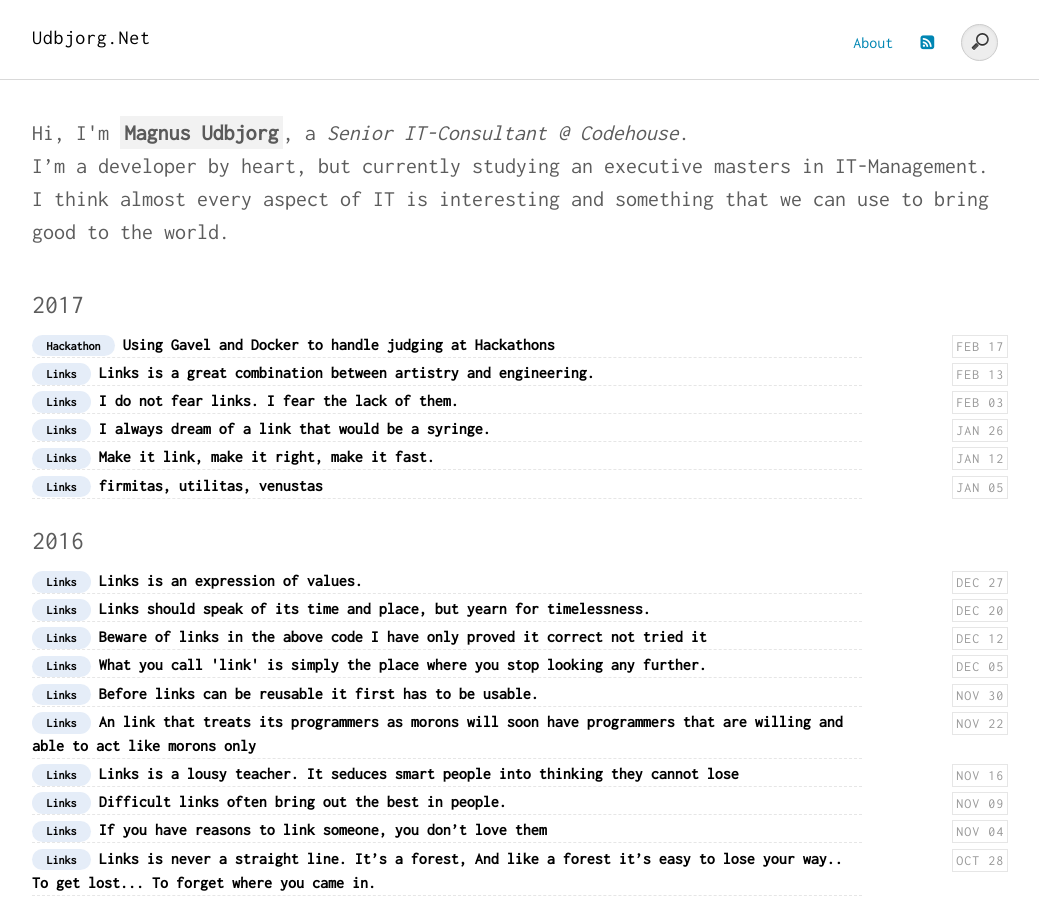
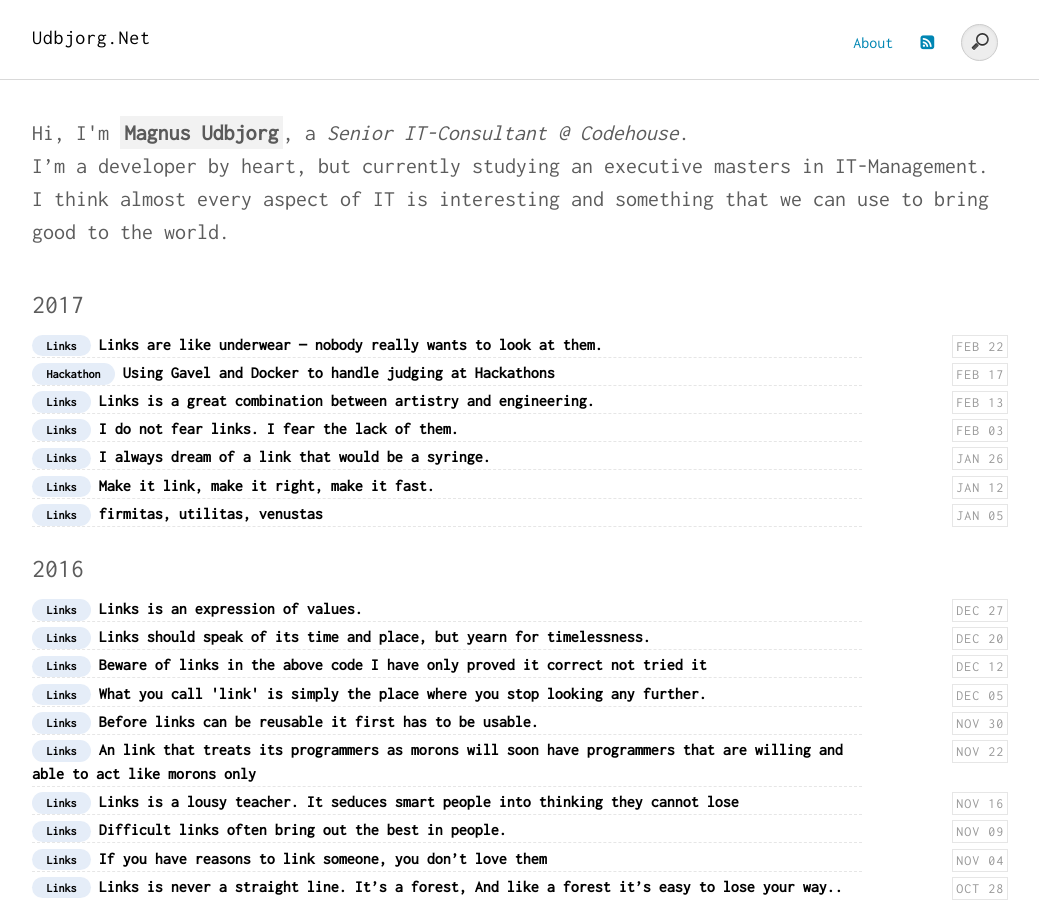
Before and after one commit to magudb/magudb.github.io, a Jekyll site: the page built from index.html, in a window 1280 px wide and 900 px high. Shown: the whole window, without its empty margins (120-1159 px from the left). Built offline with Jekyll 4.4.1, drawn with Linux system fonts in a browser that asks for light colours; some of the changed lines change nothing that is shown.

Commit message:
New post: Links are like underwear — nobody really wants to look at them.

```diff
--- a/_drafts/2017-02-20-empty.md
+++ b/_posts/2017-02-22-Operating systems are like underwear — nobody really wants to look at them.md
@@ -1,7 +1,7 @@
 ---
 layout: post
-title: ""
-description: ""
+title: "Links are like underwear — nobody really wants to look at them."
+description: "Operating systems are like underwear — nobody really wants to look at them."
 comments: true
 category: "Links"
 keywords: "Links, extravaganza, Tech, IT, Microservices, NodeJs, C#, Javascript, Solution architecture"
@@ -26,21 +26,33 @@ keywords: "Links, extravaganza, Tech, IT, Microservices, NodeJs, C#, Javascript,
 
 # My favorites<a name="favorites"></a> #
 * [Jef Claes: How To Organize A Meetup](http://www.jefclaes.be/2017/02/how-to-organize-meetup.html){:target="_blank"}
+* [The Myth Of “Mission-critical”: Irrational Thinking In Modern It Management - Dynatrace Blog](https://www.dynatrace.com/blog/the-myth-of-mission-critical-irrational-thinking-in-modern-it-management/){:target="_blank"}
 * [Moving To Https - Migrate From Http To Https With Ease.](https://movingtohttps.com/){:target="_blank"}
 * [Announcing Open Source Guides](https://github.com/blog/2318-announcing-open-source-guides){:target="_blank"} ==> [Open Source Guide - A Community Guide For Open Source Creators.](https://opensource.guide/){:target="_blank"}
 * [Web Field Manual - Design](http://webfieldmanual.com/design.html){:target="_blank"}
 * [.Net Core On Arm – Blog – Steve Desmond Software Development](https://stevedesmond.ca/blog/net-core-on-arm){:target="_blank"}
+* [Symptoms Of Dysfunctional Architecture – Budgeting Software Development In Digital Transformation « Peter Pilgrim :: Java Champion :: Digital Architect](http://www.xenonique.co.uk/blog/2017/02/18/symptoms-of-dysfunctional-architecture-budgeting-software-development-in-digital-transformation/){:target="_blank"}
+* [Reflecting On One Very, Very Strange Year At Uber — Susan J. Fowler](https://www.susanjfowler.com/blog/2017/2/19/reflecting-on-one-very-strange-year-at-uber){:target="_blank"}
+* [Code Review: Easier Better Faster Stronger - Cheesecake Labs](https://www.ckl.io/blog/code-review-easier-better-faster-stronger/){:target="_blank"}
+* [Sweden's 'Very Stupid Hackathon' Produced Some Pretty Malicious Hacks - The New Stack](https://thenewstack.io/sweden-hosted-stupid-hackathon/){:target="_blank"}
+* [Glossary Of Modern Javascript Concepts: Part 1](https://auth0.com/blog/glossary-of-modern-javascript-concepts/){:target="_blank"}
 
 ## Ideas, Thoughts, comments <a name="ideas"></a> ##
+* [Why I Don't Talk To Google Recruiters](http://www.yegor256.com/2017/02/21/say-no-to-google-recruiters.html){:target="_blank"}
 * Demystifying Service Design - [Part 1](https://blog.practicalservicedesign.com/demystifying-service-design-part-1-56be3322d070#.hpuycskgt){:target="_blank"} & [Part 2](https://blog.practicalservicedesign.com/demystifying-service-design-part-2-2602772c317d#.j6ron1a6f){:target="_blank"}
 * [Github Pull Request Checklist - Ardalis](http://ardalis.com/github-pull-request-checklist){:target="_blank"}
 * [On Design Tools And Processes - Viljami Salminen](https://viljamis.com/2017/design-tools-processes/){:target="_blank"}
+* [Effective Product Roadmaps / Melissa Perri](http://melissaperri.com/2017/02/15/product-roadmaps/#.WKq6cfnhCUl){:target="_blank"}
+* [Evolution Of Business Logic From Monoliths Through Microservices, To Functions – Medium](https://medium.com/@adrianco/evolution-of-business-logic-from-monoliths-through-microservices-to-functions-ff464b95a44d#.2mw3s4e7i){:target="_blank"}
+
 ## Agile, Organizations and process<a name="agile"></a> ##
 * [The Agile Uprising Podcast - Listen Via Stitcher Radio On Demand](http://www.stitcher.com/podcast/the-agile-uprising-podcast){:target="_blank"}
 * [How To Be Agile With Distributed Teams](https://www.infoq.com/articles/be-agile-distributed-teams){:target="_blank"}
 * [To Package A Great User Experience, Start With Your Development Team - The New Stack](https://thenewstack.io/package-great-user-experience-start-development-team/){:target="_blank"}
 
 ## Architecture & Software development practices <a name="development"></a> ##
+* [Using The Actor Model With Domain-driven Design (Ddd) In Reactive Systems With Vaughn Vernon - @Lightbend](http://www.lightbend.com/blog/using-the-actor-model-with-domain-driven-design-ddd-in-reactive-systems-with-vaughn-vernon){:target="_blank"}
+* [Microxchg 2017 - Youtube](https://www.youtube.com/watch?v=F3wqb6nTzOw&list=PLx2By31njbhqajVIFTf-t-rTftvv4aIxp){:target="_blank"}
 * Refactoring Towards Resilience - [A Primer](https://jimmybogard.com/refactoring-towards-resilience-a-primer/){:target="_blank"}
 * [Event Driven Microservices Patterns - Mapr](https://www.mapr.com/blog/event-driven-microservices-patterns){:target="_blank"}
 * [Why The Future Of Software And Apps Is Serverless](https://read.acloud.guru/why-the-future-of-software-and-apps-is-serverless-reprinted-from-10-15-2012-b92ea572b2ef#.zgyvhpiq7){:target="_blank"}
@@ -49,21 +61,31 @@ keywords: "Links, extravaganza, Tech, IT, Microservices, NodeJs, C#, Javascript,
 * [Refactoring Towards Resilience: Evaluating Rabbitmq Options](https://jimmybogard.com/refactoring-towards-resilience-evaluating-rabbitmq-options/){:target="_blank"}
 * [Fauna Blog - Build A Serverless App With The First Serverless Database](https://fauna.com/blog/serverless-cloud-database?yc=){:target="_blank"}
 * [Reasons Software Architecture Matters](http://blog.dmbcllc.com/reasons-software-architecture-matters/){:target="_blank"}
+* [Talks Archive - Microservices.com](https://www.microservices.com/talks/){:target="_blank"}
 
 ## **.Net, C#, F# (& Powershell)**  <a name="net"></a> ##
 * [Powershell On Rhel In One Minute – Rhd Blog](https://developers.redhat.com/blog/2017/02/09/powershell-on-rhel-in-one-minute/){:target="_blank"}
 * [Productive Rage - Face Or No Face (Finding Faces In Photos Using C# And Accord.net)](http://www.productiverage.com/face-or-no-face-finding-faces-in-photos-using-c-sharp-and-accordnet){:target="_blank"}
+* [Muso31/helixbase](https://github.com/muso31/Helixbase){:target="_blank"}
+* [On Automappers - Enterprise Craftsmanship](http://enterprisecraftsmanship.com/2017/02/16/on-automappers/){:target="_blank"}
+* [Onion Architecture In Asp.net Core Mvc](http://www.c-sharpcorner.com/article/onion-architecture-in-asp-net-core-mvc/){:target="_blank"}
 
 ## Other Languages  <a name="polygloting"></a> ##
 * [Sixt/ja-micro: Lightweight Framework For Building Java Microservices](https://github.com/Sixt/ja-micro){:target="_blank"}
 
 ## Javascript && NodeJs <a name="javascript"></a><a name="nodejs"></a> ##
+* [A Detailed Introduction To Webpack – Smashing Magazine](https://www.smashingmagazine.com/2017/02/a-detailed-introduction-to-webpack/){:target="_blank"}
 * [Glossary Of Modern Javascript Concepts: Part 1](https://auth0.com/blog/glossary-of-modern-javascript-concepts/){:target="_blank"}
 * [Browser Terminals](https://remysharp.com/2017/02/10/browser-terminals){:target="_blank"}
 * [Javascript Start-up Performance – Dev Channel – Medium](https://medium.com/dev-channel/javascript-start-up-performance-69200f43b201#.rhhbesh7h){:target="_blank"}
 * [System Notifications With Node.js](https://davidwalsh.name/system-notifications-node){:target="_blank"}
 * [Rembrandt By Imgly](http://rembrandtjs.com/){:target="_blank"}
 * [Getting Node.js Testing And Tdd Right - @Risingstack](https://blog.risingstack.com/getting-node-js-testing-and-tdd-right-node-js-at-scale/){:target="_blank"}
+* [How To Build And Structure A Node.js Mvc Application](https://www.sitepoint.com/node-js-mvc-application/){:target="_blank"}
+* [What’s New In Expressjs 5.0 - Scotch](https://scotch.io/tutorials/whats-new-in-expressjs-5-0){:target="_blank"}
+* [System Notifications With Node.js](https://davidwalsh.name/system-notifications-node){:target="_blank"}
+* [Parsley - The Ultimate Javascript Form Validation Library](http://parsleyjs.org/){:target="_blank"}
+* [Introducing Graphicsjs, A Powerful Lightweight Graphics Library](https://www.sitepoint.com/introducing-graphicsjs-a-powerful-lightweight-graphics-library/){:target="_blank"}
 
 ## Frontend matters <a name="web"></a> ##
 * [Html & Css Is Hard](https://internetingishard.com/html-and-css/){:target="_blank"}
@@ -73,13 +95,18 @@ keywords: "Links, extravaganza, Tech, IT, Microservices, NodeJs, C#, Javascript,
 * [Design Your Content Typography First (And A Look At Type Nugget) - Css-tricks](https://css-tricks.com/design-content-typography-first-look-type-nugget/){:target="_blank"}
 * [Map Rollovers - The Media Temple Blog](http://mediatemple.net/blog/tips/map-rollovers/){:target="_blank"}
 * [Html Canvas Tutorial](https://skilled.co/html-canvas/){:target="_blank"}
+* [Dress Code: An In-house Style Guide For Zalando’s Solution Center – Zalando Tech Blog](https://tech.zalando.com/blog/dress-code-an-in-house-style-guide-for-zalandos-solution-center/){:target="_blank"}
 
 ## Tools and things from Github <a name="tools"></a> ##
 * [Scope: A Serverless Project To Manage Open Source Projects - The New Stack](https://thenewstack.io/scope-serverless-project-manage-open-source-projects/){:target="_blank"}
 * [Wallix/awless: The Mighty Cli For Aws](https://github.com/wallix/awless){:target="_blank"}
 * [Asciimoo/wuzz: Interactive Cli Tool For Http Inspection](https://github.com/asciimoo/wuzz){:target="_blank"}
+* [Envoy: C++ L7 Proxy And Communication Bus](https://lyft.github.io/envoy/){:target="_blank"}
 
 ## Cloud, DevOps and Security<a name="devops"></a> ##
+* [Education, Not Automatic Enforcement](http://techblog.netflix.com/2017/02/introducing-netflix-stethoscope.html){:target="_blank"}
+* [Improving User Experience Using The Cloud – Rhd Blog](https://developers.redhat.com/blog/2017/02/17/improving-user-experience-using-the-cloud/){:target="_blank"}
+* [Awslabs/ecs-refarch-cloudformation: A Reference Architecture For Deploying Containerized Microservices With Amazon Ecs And Aws Cloudformation (Yaml)](https://github.com/awslabs/ecs-refarch-cloudformation){:target="_blank"}
 * [Tutorial: Nginx And Nginx Plus To Proxy Kestrel And .Net Core Apps](https://www.nginx.com/blog/tutorial-proxy-net-core-kestrel-nginx-plus/){:target="_blank"}
 * [Multiple Https Domains On The Same Server With Let's Encrypt And Nginx](https://blog.benroux.me/running-multiple-https-domains-from-the-same-server/){:target="_blank"}
 * [Certsimple - An Nginx Config For 2017](https://certsimple.com/blog/nginx-http2-load-balancing-config){:target="_blank"}
@@ -88,8 +115,11 @@ keywords: "Links, extravaganza, Tech, IT, Microservices, NodeJs, C#, Javascript,
 * [Secure, Streamline, And Simplify Application Deployments Using Docker Secrets Management - Alex Rhea | Pulse | Linkedin](https://www.linkedin.com/pulse/secure-streamline-simplify-application-deployments-using-alex-rhea){:target="_blank"}
 * [Practical Scaling Techniques For Web Sites](https://hackernoon.com/practical-scaling-techniques-for-web-sites-554a38dbd492#.kwhhiconj){:target="_blank"}
 * [Zero To Http/2 With Aws And Hugo - Habd.as](https://habd.as/zero-to-http-2-aws-hugo/){:target="_blank"}
+* [Penny Pinching In The Cloud: Running And Managing Lots Of Web Apps On A Single Azure App Service - Scott Hanselman](https://www.hanselman.com/blog/PennyPinchingInTheCloudRunningAndManagingLOTSOfWebAppsOnASingleAzureAppService.aspx){:target="_blank"}
+* [Gilt ♥ Open Source / Don’t Just Read About Devops Culture, Play-test It!](http://tech.gilt.com/devops/2017/02/14/spotlight-on-devops-p1){:target="_blank"}
 
 ## Containers <a name="containers"></a> ##
+* [Getting Started With Docker Swarm-mode On Windows 10](https://stefanscherer.github.io/docker-swarm-mode-windows10/){:target="_blank"}
 * [Next-generation Microservices On Kubernetes - By Paul Mcloughlin & Sachin Kamboj, Bloomberg Lp - Youtube](https://www.youtube.com/watch?v=F2nqrXke19w){:target="_blank"}
 * [The Definitive Cheatsheet For Docker Secrets](http://blog.pascalandy.com/the-definitive-cheatsheet-for-docker-secrets/){:target="_blank"}
 * [Docker Compose With Swarm Secrets](http://training.play-with-docker.com/swarm-compose-secrets/){:target="_blank"}
@@ -105,8 +135,10 @@ keywords: "Links, extravaganza, Tech, IT, Microservices, NodeJs, C#, Javascript,
 * [Want To See Your Dns Analytics? We Have A Grafana Plugin For That](https://blog.cloudflare.com/grafana-plugin/){:target="_blank"}
 
 ## Machine Learning, IoT and other very fancy buzzwords <a name="iot"></a> ##
+* [Openmv - Small - Affordable - Expandable](https://openmv.io/){:target="_blank"}
 
 ## Books and Papers<a name="books"></a> ##
+* [Measuring Continuous… By Steve Smith [Leanpub Pdf/ipad/kindle]](https://leanpub.com/measuringcontinuousdelivery){:target="_blank"}
 
 ## Made me Laugh, Cry or just news. <a name="news"></a> ##
 * [How I Use My Synology (Casey's Network Attached For N00bs) — Katie Floyd](https://katiefloyd.com/blog/how-i-use-my-synology-caseys-network-attached-for-n00bs){:target="_blank"}
```
